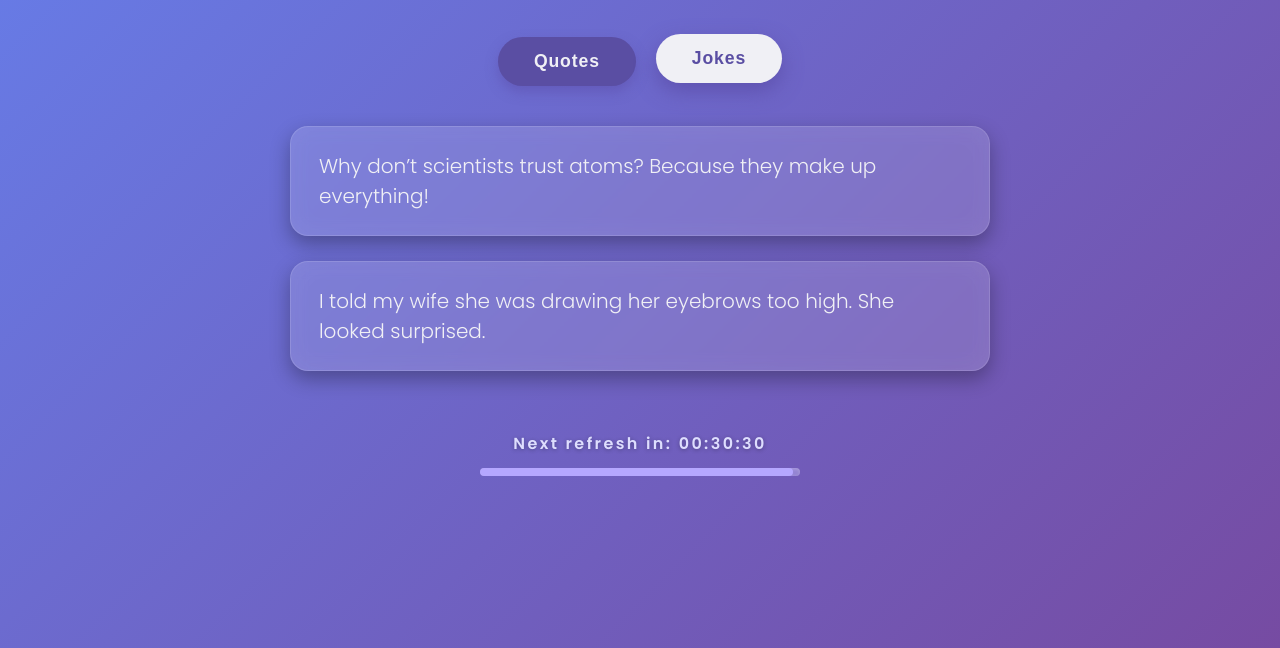
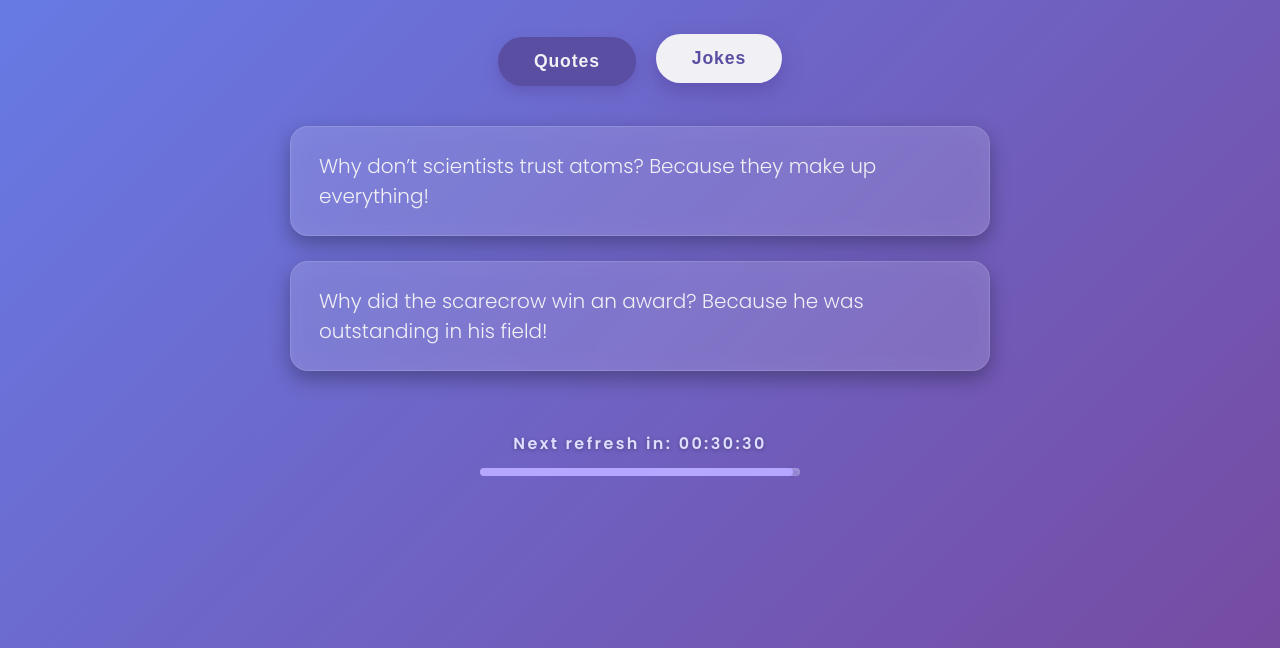
Before and after one commit to mohsen-create/Daily-Boost, a plain HTML site: page index.html in a window 1280 px wide. Both pictures are taken after a click on the button "Jokes". Shown: the part 152-800 px from the top of the page. Drawn offline with Linux system fonts and the light colour scheme.

Commit message:
Update index.html

```diff
--- a/index.html
+++ b/index.html
@@ -3,9 +3,9 @@
 <head>
   <meta charset="UTF-8" />
   <meta name="viewport" content="width=device-width, initial-scale=1" />
-  <title>Quotes & jokes</title>
-<link rel="icon" href="favicon.ico" type="image/x-icon">
-    <style>
+  <title>Quotes & Jokes</title>
+  <link rel="icon" href="favicon.ico" type="image/x-icon">
+  <style>
     @import url('https://fonts.googleapis.com/css2?family=Poppins:wght@300;600&display=swap');
     * { margin: 0; padding: 0; box-sizing: border-box; }
     body {
@@ -130,16 +130,16 @@
   <div class="subtitle">Motivation & Laughter Delivered</div>
 
   <div class="btns">
-    <button aria-label="Show Quotes" onclick="showSection('quotes')">Quotes</button>
-    <button aria-label="Show Jokes" onclick="showSection('jokes')">Jokes</button>
+    <button onclick="showSection('quotes')">Quotes</button>
+    <button onclick="showSection('jokes')">Jokes</button>
   </div>
 
-  <section id="quotes" class="section active" aria-live="polite" aria-atomic="true"></section>
-  <section id="jokes" class="section" aria-live="polite" aria-atomic="true"></section>
+  <section id="quotes" class="section active"></section>
+  <section id="jokes" class="section"></section>
 
-  <div class="timer-container" aria-label="Countdown to next refresh">
+  <div class="timer-container">
     <div class="timer-text" id="countdown">Loading timer...</div>
-    <div class="progress-bar" aria-hidden="true">
+    <div class="progress-bar">
       <div class="progress-bar-inner" id="progress"></div>
     </div>
   </div>
@@ -148,42 +148,72 @@
   const quotes = [
     "Believe you can and you're halfway there. – Theodore Roosevelt",
     "The only way to do great work is to love what you do. – Steve Jobs",
-    "Do not wait for the perfect time. Take the time and make it perfect.",
+    "Push yourself, because no one else is going to do it for you.",
+    "Dream big. Start small. Act now.",
+    "Don't watch the clock; do what it does. Keep going. – Sam Levenson",
     "Success is not final, failure is not fatal: It is the courage to continue that counts. – Winston Churchill",
     "You miss 100% of the shots you don’t take. – Wayne Gretzky",
-    "Don't watch the clock; do what it does. Keep going. – Sam Levenson",
-    "Everything you’ve ever wanted is on the other side of fear. – George Addair",
-    "Push yourself, because no one else is going to do it for you.",
-    "Great things never come from comfort zones.",
-    "Dream big. Start small. Act now.",
-    "Believe in yourself and all that you are. – Christian D. Larson",
+    "Do not wait for the perfect time. Take the time and make it perfect.",
+    "Be stronger than your excuses.",
+    "Doubt kills more dreams than failure ever will.",
+    "Act as if what you do makes a difference. It does. – William James",
+    "It always seems impossible until it’s done. – Nelson Mandela",
     "Don’t limit your challenges. Challenge your limits.",
-    "Be the change that you wish to see in the world. – Mahatma Gandhi",
-    "The harder you work for something, the greater you’ll feel when you achieve it.",
-    "Dream it. Wish it. Do it.",
+    "You were born to be real, not perfect.",
+    "Work hard in silence, let your success be the noise.",
+    "Little by little, a little becomes a lot.",
+    "Discipline is choosing between what you want now and what you want most.",
+    "Strive for progress, not perfection.",
+    "The future depends on what you do today. – Mahatma Gandhi",
+    "What you get by achieving your goals is not as important as what you become.",
+    "Difficult roads often lead to beautiful destinations.",
+    "The best way to predict the future is to create it.",
+    "Don’t wish it were easier. Wish you were better.",
+    "Success doesn’t come from what you do occasionally. It comes from what you do consistently.",
+    "When you feel like quitting, remember why you started.",
+    "If it doesn’t challenge you, it won’t change you.",
+    "Keep your face always toward the sunshine—and shadows will fall behind you. – Walt Whitman",
+    "Energy and persistence conquer all things. – Benjamin Franklin",
+    "Either you run the day or the day runs you. – Jim Rohn",
+    "Everything you’ve ever wanted is on the other side of fear. – George Addair"
   ];
 
   const jokes = [
     "Why don’t scientists trust atoms? Because they make up everything!",
+    "Why did the scarecrow win an award? Because he was outstanding in his field!",
     "I told my wife she was drawing her eyebrows too high. She looked surprised.",
-    "Why did the scarecrow win an award? Because he was outstanding in his field!",
-    "What’s orange and sounds like a parrot? A carrot.",
-    "Why did the coffee file a police report? It got mugged.",
+    "Why can’t your nose be 12 inches long? Because then it would be a foot.",
     "Parallel lines have so much in common… It’s a shame they’ll never meet.",
     "I’m reading a book on anti-gravity. It’s impossible to put down.",
     "Why don’t skeletons fight each other? They don’t have the guts.",
+    "What’s orange and sounds like a parrot? A carrot.",
+    "I would tell you a joke about construction, but I'm still working on it.",
+    "Why do bicycles fall over? Because they are two-tired!",
+    "I told a joke about a roof once… it went over people’s heads.",
+    "Why did the math book look sad? Because it had too many problems.",
+    "What do you call fake spaghetti? An impasta.",
     "What do you call cheese that isn't yours? Nacho cheese!",
-    "Why can’t your nose be 12 inches long? Because then it would be a foot.",
-    "Why did the math book look sad? Because it had too many problems.",
-    "Why do bicycles fall over? Because they are two-tired!",
-    "I would tell you a joke about construction, but I'm still working on it.",
     "Why did the cookie go to the hospital? Because he felt crummy.",
-    "I told a joke about a roof once… it went over people’s heads.",
+    "Why don’t eggs tell jokes? They’d crack each other up.",
+    "Why couldn’t the leopard play hide and seek? Because he was always spotted.",
+    "I ate a clock yesterday—it was very time-consuming.",
+    "What do you call a fish wearing a bowtie? Sofishticated.",
+    "I only know 25 letters of the alphabet. I don’t know y.",
+    "How does a penguin build its house? Igloos it together.",
+    "Why did the golfer bring two pants? In case he got a hole in one.",
+    "I used to be addicted to soap, but I’m clean now.",
+    "I asked my dog what's two minus two. He said nothing.",
+    "Why don't oysters share their pearls? Because they're shellfish.",
+    "Why was the stadium so cool? Because it was filled with fans.",
+    "Why can’t a nose be 12 inches long? Because then it would be a foot.",
+    "Why did the man put his money in the freezer? He wanted cold hard cash.",
+    "How do you organize a space party? You planet.",
+    "What did the grape do when he got stepped on? Nothing but let out a little wine."
   ];
 
   function getDailyIndices(total, count = 2) {
-    const dayOfYear = Math.floor((new Date() - new Date(new Date().getFullYear(), 0, 0)) / 86400000);
-    let base = (dayOfYear * count) % total;
+    const day = Math.floor((new Date() - new Date(new Date().getFullYear(), 0, 0)) / 86400000);
+    let base = (day * count) % total;
     return [base, (base + 1) % total];
   }
 
```
